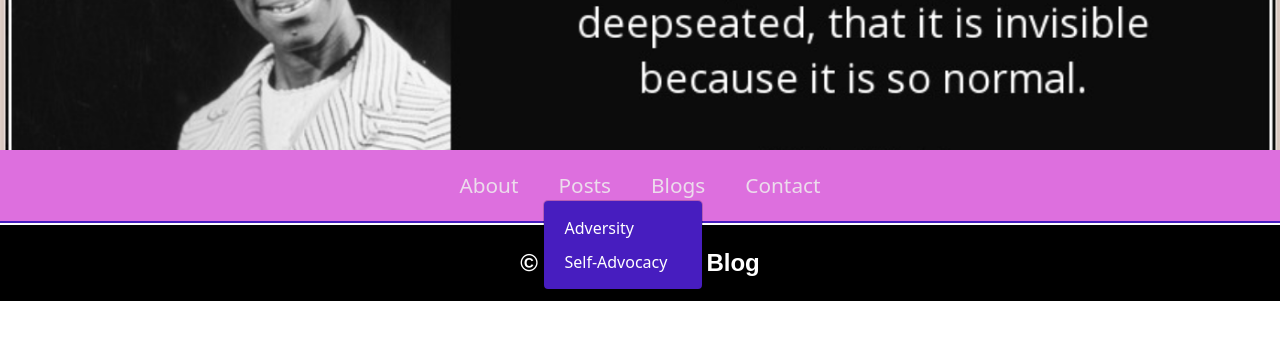
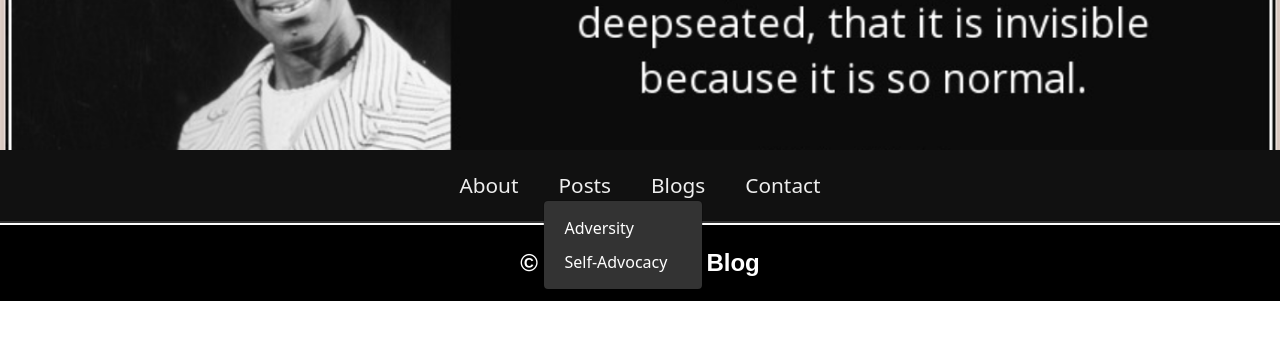
Before and after one commit to ChristiHarlow/christisblog, a React (Create React App) app: page / in a window 1280 px wide. Shown: the top 340 px of the page. Built offline with nearby package versions, Linux system fonts and the light colour scheme; a web font is replaced by a local one.

Commit message:
Update Navbar.css

```diff
--- a/src/styles/Navbar.css
+++ b/src/styles/Navbar.css
@@ -1,16 +1,24 @@
+/* Color Palette 4: High Contrast with Dark Gray */
+:root {
+  --near-black: #111111;
+  --dark-gray: #333333;
+  --white: #FFFFFF;
+  --light-gray: #EEEEEE;
+}
+
 .navbar {
-  background-color: #dd6fde; /* Vibrant Pink background */
+  background-color: var(--near-black); /* Near-Black background */
   padding: 10px;
   display: flex;
   justify-content: center;
-  gap: 10px; /* Reduced gap between navbar items */
-  border-bottom: 2px solid #471dbf; /* Deep Blue border */
+  gap: 10px;
+  border-bottom: 2px solid var(--dark-gray); /* Dark Gray border */
 }
 
 .navbar-list {
   list-style-type: none;
   display: flex;
-  gap: 10px; /* Reduced gap between each list item */
+  gap: 10px;
   margin: 0;
   padding: 0;
 }
@@ -18,15 +26,15 @@
 .nav-link {
   text-decoration: none;
   font-size: 1.3rem;
-  color: #ecdcec; /* Light Lavender text */
+  color: var(--light-gray); /* Light Gray text */
   padding: 10px 15px;
   border-radius: 5px;
   transition: background-color 0.3s ease, color 0.3s ease;
 }
 
 .nav-link:hover {
-  background-color: #471dbf; /* Deep Blue on hover */
-  color: #ffffff;
+  background-color: var(--dark-gray); /* Dark Gray on hover */
+  color: var(--white); /* White text on hover */
 }
 
 .dropdown {
@@ -36,7 +44,7 @@
 .dropdown-button {
   background: none;
   border: none;
-  color: #ecdcec; /* Same as nav-link color */
+  color: var(--light-gray); /* Light Gray button text */
   font-size: 1.3rem;
   cursor: pointer;
 }
@@ -45,21 +53,23 @@
   position: absolute;
   top: 40px;
   left: 0;
-  background-color: #471dbf; /* Deep Blue for dropdown */
+  background-color: var(--dark-gray); /* Dark Gray dropdown */
   border-radius: 5px;
   padding: 10px;
   display: flex;
   flex-direction: column;
+  z-index: 1; /* Ensure dropdown is above other content */
 }
 
 .dropdown-item {
   padding: 5px 10px;
   text-decoration: none;
-  color: #ffffff;
+  color: var(--white); /* White dropdown text */
   border-radius: 5px;
   transition: background-color 0.3s ease;
 }
 
 .dropdown-item:hover {
-  background-color: #dd6fde; /* Vibrant Pink on hover */
+  background-color: var(--light-gray); /* Light Gray on hover */
+  color: var(--near-black); /* Near-Black text on hover */
 }
```
